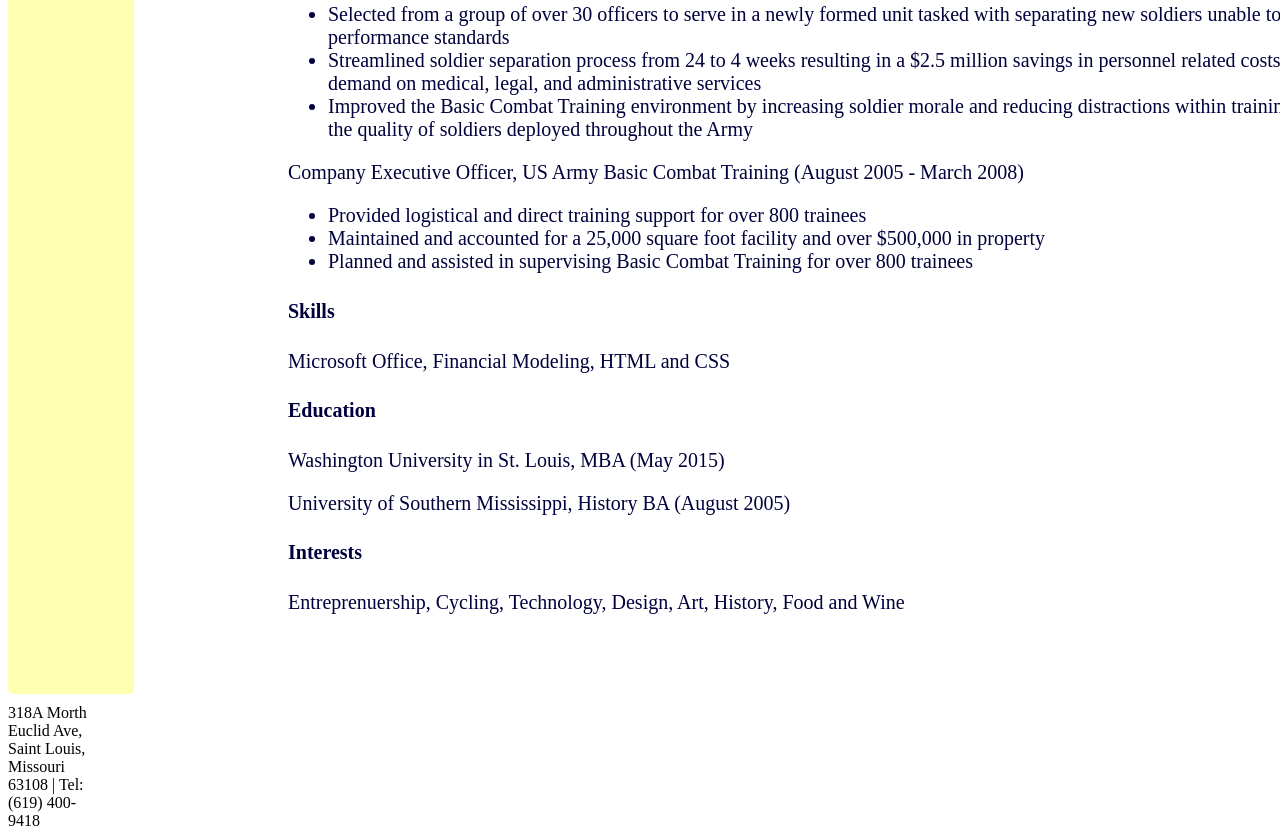
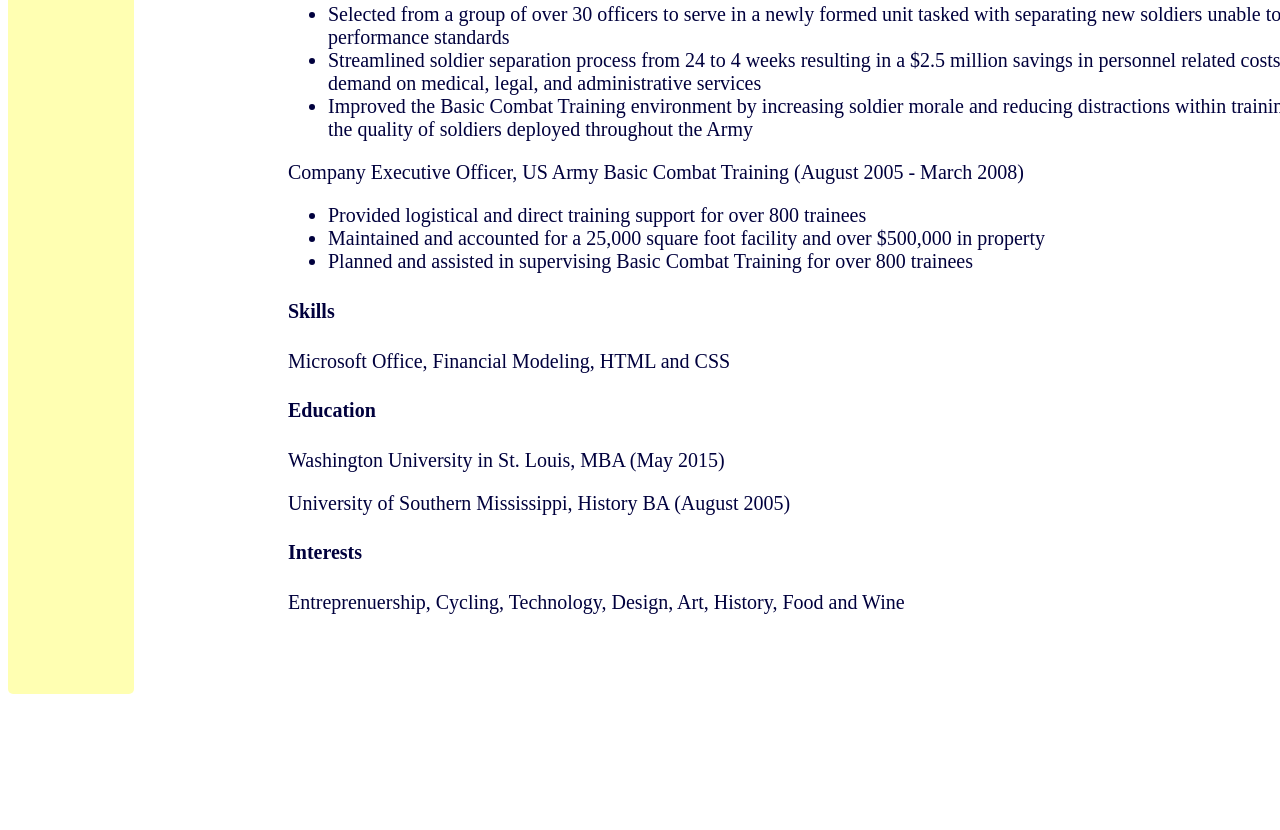
Before and after one commit to djclark23/personal.website, a plain HTML site: page index.html in a window 1280 px wide. Shown: the part 1454-2284 px from the top of the page. After the commit the page ends 2226 px from the top, so only its background shows below. Drawn offline with Linux system fonts and the light colour scheme.

Commit message:
Update index.html

```diff
--- a/index.html
+++ b/index.html
@@ -69,7 +69,7 @@
                 <p>Entreprenuership, Cycling, Technology, Design, Art, History, Food and Wine        </p>
         </div>
         <div id="footer">
-            <p>318A Morth Euclid Ave, Saint Louis, Missouri 63108 | Tel: (619) 400-9418             </p>
+            <p>          </p>
         </div>
     </body>
 </html>
```
